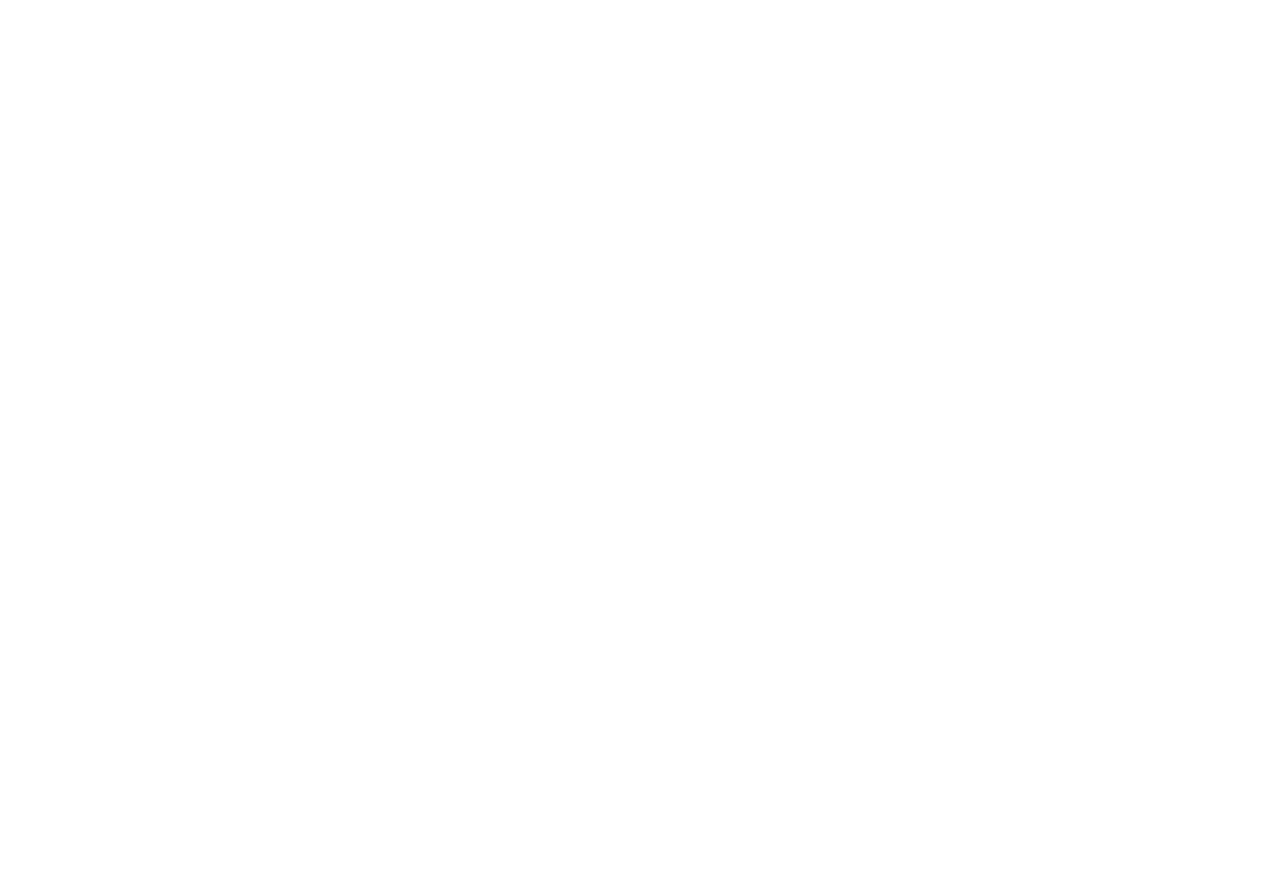
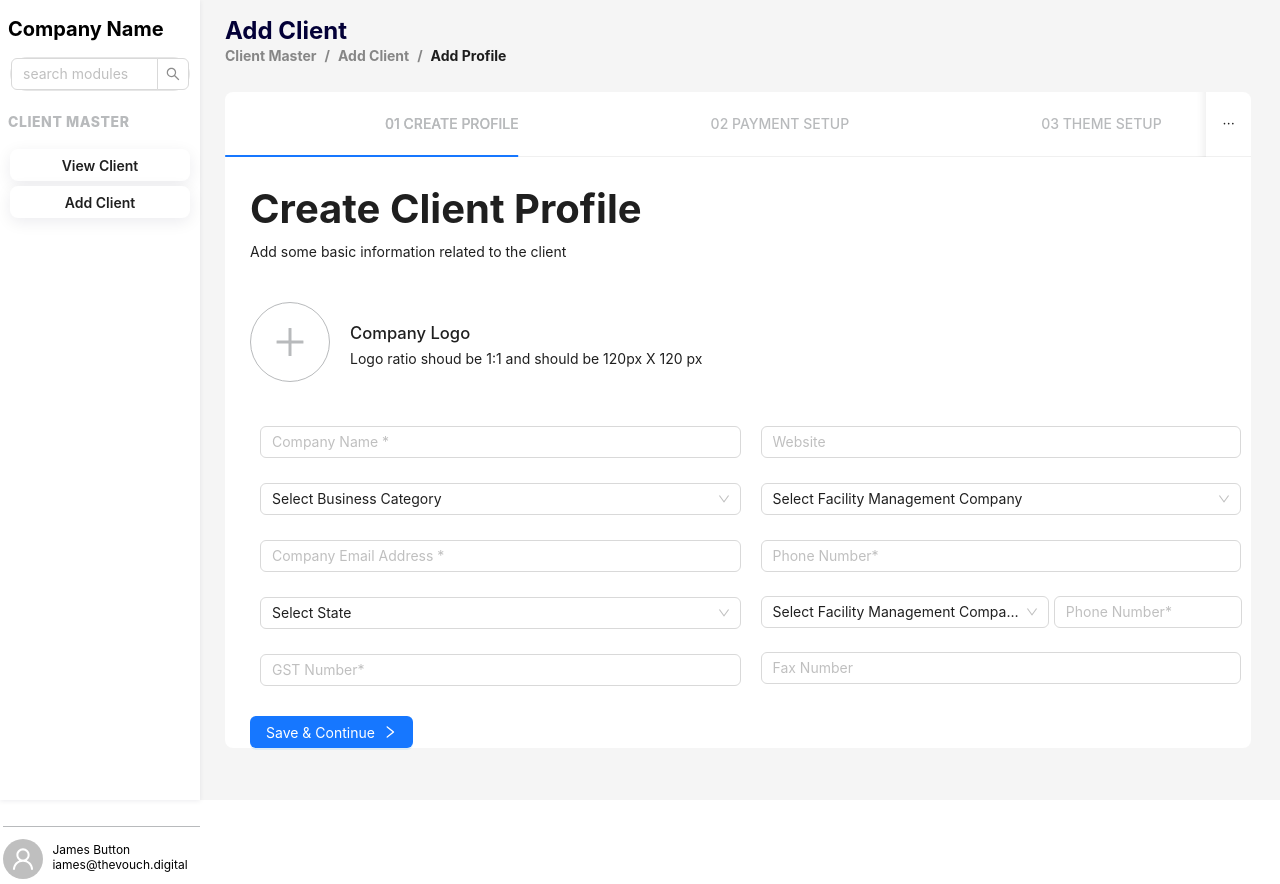
Before and after one commit to ANUSHA2208/Vouch, a React (Create React App) app: page /add-client in a window 1280 px wide. Before the commit this address had no page. Before the commit the page ends 800 px from the top, so only its background shows below. Built offline with nearby package versions, Linux system fonts and the light colour scheme.

Commit message:
first resp and third

```diff
--- a/src/Routers/Router.jsx
+++ b/src/Routers/Router.jsx
@@ -2,6 +2,7 @@
 import {BrowserRouter,Routes,Route} from "react-router-dom";
 import { Clientlist } from '../pages/Clientlist';
 import { Login } from '../pages/Login';
+import {AddClient} from '../pages/AddClient'
 
 const Router = () => {
   return (
@@ -10,6 +11,7 @@
             <Routes>
                 <Route path='/' element={<Login/>} />
                 <Route path='/client-list' element={<Clientlist/>}/>
+                <Route path='/add-client' element={<AddClient/>}/>
             </Routes>
 
     </div>
--- /dev/null
+++ b/src/components/Add.css
@@ -0,0 +1,19 @@
+.tab
+{
+    font-size: 20px;
+}
+
+.tab-title
+{
+    font-size: 14px;
+    padding-left: 10rem;
+    font-weight: 500;
+    color: #B8BABC;
+}
+
+.logo
+{
+    background-color: #fff;
+    border: 0.1px solid #B8BABC;
+    margin-top: 25px;
+}
--- /dev/null
+++ b/src/components/Add.jsx
@@ -0,0 +1,123 @@
+import React from 'react';
+import { UserOutlined } from '@ant-design/icons';
+import { Avatar } from 'antd';
+import '../components/Add.css'
+import { Layout} from 'antd';
+import { AudioOutlined } from '@ant-design/icons';
+import { Input} from 'antd';
+import { Button} from 'antd';
+import { Breadcrumb } from 'antd';
+import { Link } from 'react-router-dom'
+import { Tabs } from 'antd';
+import { Profile } from './Profile';
+
+
+
+const onChange = (key) => {
+  console.log(key);
+};
+
+const {Sider, Content } = Layout;
+const { Search } = Input;
+const suffix = (
+  <AudioOutlined style={{fontSize: 16,color: '#1890ff', }}/>
+);
+const onSearch = (value) => console.log(value);
+
+const Add = () => (
+  <>
+    <Layout>
+      <Layout className='layout'>
+        <Sider className='sider'>
+         <h1>Company Name</h1>
+         <Search className='search' placeholder="search modules" onSearch={onSearch} style={{ width: 180,}}/>
+         <h3>Client Master</h3>
+         <Link to='/client-list'><Button className='btn1'>View Client</Button></Link><br/>
+         <Link to='/add-client'><Button className='btn2'>Add Client</Button></Link>
+         <div className='profile'>
+         <div className='row'>
+         <div className='col left'>
+         <Avatar size="large" icon={<UserOutlined />} style={{marginTop:12,}}/>
+         </div>
+         <div className='col right'>
+         <p>James Button <br/><span>iames@thevouch.digital</span></p>
+         </div>
+         </div>
+         </div>
+        </Sider>
+
+
+        <Content className='content'>
+          <h1 style={{fontSize:24,marginLeft:25,color:' #030037'}}>Add Client
+          <Breadcrumb>
+          <Breadcrumb.Item>Client Master</Breadcrumb.Item>
+          <Breadcrumb.Item>
+          <Link to='/add-client'>Add Client</Link>
+          </Breadcrumb.Item>
+          <Breadcrumb.Item style={{color:'#B8BABC'}}>Add Profile</Breadcrumb.Item>
+          </Breadcrumb>
+          </h1>
+
+          <div className='body'>
+            <div className='header'>
+            <Tabs className='tab'
+            defaultActiveKey="1" onChange={onChange} items={[
+      {
+        label: <Link to='/add-client'><h1 className='tab-title'>01 CREATE PROFILE</h1></Link>,
+        key: '1',
+        children:
+
+        <div style={{marginTop:5,marginLeft:25}}>
+        <h1 style={{display:'inline'}}>Create Client Profile</h1>
+        <p style={{paddingTop:0,marginTop:0,fontSize:14}}>Add some basic information related to the client</p>
+        <Profile/>
+        </div>
+
+
+
+
+
+
+
+
+
+
+
+
+
+
+
+,
+      },
+      {
+        label: <Link to='#'><h1 className='tab-title'>02 PAYMENT SETUP</h1></Link>,
+        key: '2',
+        children: `Content of Tab Pane 2`,
+      },
+      {
+        label: <Link to="#"><h1 className='tab-title'>03 THEME SETUP</h1></Link>,
+        key: '3',
+        children: `Content of Tab Pane 3`,
+      },
+      {
+        label: <Link to="#"><h1 className="tab-title">04 MODULES SETUP</h1></Link>,
+        key: '4',
+        children: `Content of Tab Pane 4`,
+      },
+    ]}
+  />
+            </div>
+          </div>
+
+
+
+        </Content>
+
+      </Layout>
+    </Layout>
+
+
+  </>
+);
+
+export default Add;
--- a/src/components/App.jsx
+++ b/src/components/App.jsx
@@ -7,6 +7,7 @@
 import {BiBlock} from 'react-icons/bi'
 import {RiDeleteBinLine} from 'react-icons/ri'
 import '../components/App.css'
+import { Link } from 'react-router-dom'
 
 
 const data = [
@@ -359,7 +360,7 @@
          <Search className='search' placeholder="search modules" onSearch={onSearch} style={{ width: 180,}}/>
          <h3>Client Master</h3>
          <Button className='btn1'>View Client</Button><br/>
-         <Button className='btn2'>Add Client</Button>
+         <Link to='/add-client'><Button className='btn2'>Add Client</Button></Link>
          <div className='profile'>
          <div className='row'>
          <div className='col left'>
--- /dev/null
+++ b/src/components/Profile.css
@@ -0,0 +1,25 @@
+.form-left {
+    float: left;
+    width: 50%;
+    padding: 10px;
+    height: 300px;
+  }
+
+  .profile-form:after {
+    content: "";
+    display: table;
+    clear: both;
+  }
+
+
+  .col1 {
+    float: left;
+    width: 60%;
+  }
+
+
+  .row1:after {
+    content: "";
+    display: table;
+    clear: both;
+  }
--- /dev/null
+++ b/src/components/Profile.jsx
@@ -0,0 +1,152 @@
+import React from 'react'
+import { useState } from 'react';
+import { AiOutlinePlus } from 'react-icons/ai';
+import { Input,Form} from 'antd';
+import { Avatar,Button,Space } from 'antd';
+import { PoweroffOutlined } from '@ant-design/icons';
+import '../components/Profile.css'
+import {RightOutlined} from '@ant-design/icons'
+import {Select} from 'antd';
+const { Option } = Select;
+const options = [
+    {
+      value: 'zhejiang',
+      label: 'Zhejiang',
+    }]
+
+export const Profile = () => {
+    const [loadings, setLoadings] = useState([]);
+  const enterLoading = (index) => {
+    setLoadings((prevLoadings) => {
+      const newLoadings = [...prevLoadings];
+      newLoadings[index] = true;
+      return newLoadings;
+    });
+    setTimeout(() => {
+      setLoadings((prevLoadings) => {
+        const newLoadings = [...prevLoadings];
+        newLoadings[index] = false;
+        return newLoadings;
+      });
+    }, 1000);
+}
+  return (
+    <div>
+         <div style={{display:'flex'}}>
+        <Avatar className="logo" size={{ xs: 24, sm: 32, md: 40, lg: 64, xl: 80, xxl: 100 }} icon={<AiOutlinePlus style={{color:'#B8BABC'}}/>}/>
+        <div style={{marginLeft:20,marginTop:40}}>
+        <h5  style={{display:'inline',fontWeight:500}}>Company Logo</h5>
+        <p  style={{paddingTop:0,marginTop:0,fontSize:14}}>Logo ratio shoud be 1:1 and should be 120px X 120 px</p>
+        </div>
+        </div><br/>
+
+        <div className='profile-form'>
+        <div className='form-left'>
+
+        <Form.Item
+        name="cname"
+        rules={[
+          {
+            required: true,
+            message: 'Please input your company name!',
+          },
+        ]}>
+        <Input placeholder='Company Name *'/>
+        </Form.Item>
+
+        <Select style={{ width: '100%',marginBottom:25}} defaultValue="Select Business Category">
+        <Option value="1">Xyz</Option>
+        <Option value="2">Xyz</Option>
+        </Select>
+
+
+        <Form.Item
+        name="cemail"
+        rules={[
+          {
+            required: true,
+            message: 'Please input your company email!',
+          },
+        ]}>
+        <Input placeholder='Company Email Address *'/>
+        </Form.Item>
+
+        <Select style={{ width: '100%',marginBottom:25 }} defaultValue="Select State">
+        <Option value="1">Xyz</Option>
+        <Option value="2">Xyz</Option>
+        </Select>
+
+        <Form.Item
+        name="gstno"
+        rules={[
+          {
+            required: true,
+            message: 'Please input your GST Number!',
+          },
+        ]}>
+        <Input placeholder='GST Number*'/>
+        </Form.Item>
+        </div>
+
+
+
+        <div className='form-left'>
+        <Form.Item
+        name="web">
+        <Input placeholder='Website'/>
+        </Form.Item>
+
+
+        <Select style={{ width: '100%',marginBottom:25}} defaultValue="Select Facility Management Company">
+        <Option value="1">Xyz</Option>
+        <Option value="2">Xyz</Option>
+        </Select>
+
+
+        <Form.Item
+        name="phnno"
+        rules={[
+          {
+            required: true,
+            message: 'Please input your Phone Number!',
+          },
+        ]}>
+        <Input placeholder='Phone Number*'/>
+        </Form.Item>
+
+        <div className='row1'>
+        <Select className='col1' defaultValue="Select Facility Management Company">
+        <Option value="1">Xyz</Option>
+        <Option value="2">Xyz</Option>
+        </Select>
+        <Form.Item
+        name="phno"
+        rules={[
+          {
+            required: true,
+            message: 'Please input your Phone Number!',
+          },
+        ]}>
+        <Input placeholder='Phone Number*' className='col1' style={{marginLeft:5,width:'98%'}}/>
+        </Form.Item>
+        </div>
+
+        <Form.Item
+        name="fax">
+        <Input placeholder='Fax Number'/>
+        </Form.Item>
+
+
+
+        </div>
+        <Button
+          type="primary"
+          loading={loadings[1]}
+          onClick={() => enterLoading(1)}
+        >
+          Save & Continue <RightOutlined />
+        </Button>
+        </div>
+    </div>
+  )
+}
--- /dev/null
+++ b/src/pages/AddClient.jsx
@@ -0,0 +1,13 @@
+import React from 'react'
+import Add from '../components/Add'
+
+export const AddClient = () => {
+  return (
+    <div>
+        <Add/>
+    </div>
+
+  )
+}
+
+export default AddClient;
--- a/src/pages/Login.jsx
+++ b/src/pages/Login.jsx
@@ -6,8 +6,8 @@
 import {RiLockPasswordLine} from 'react-icons/ri'
 import { Input } from 'antd';
 import { Space } from 'antd';
-import {box} from '../assets/Group 2.png';
-import { Link, useNavigate } from 'react-router-dom'
+import box from '../assets/Group 2.png';
+import { Link } from 'react-router-dom'
 
 
 
@@ -59,8 +59,10 @@
  <div class="row">
   <div class="leftcolumn">
     <div class="card">
-        <h2 className='h2'>Welcome<br/><span className='txt'>Enter your Username and Password</span></h2>
-
+    <div className='welcom'>
+        <h2 className='h2'>Welcome
+        <p className='txt'>Enter your Username and Password</p></h2>
+       </div>
         <div className='form'>
           <div>
           <Input className='input' placeholder="Username" value={username} onChange = {handleUsername} type="text" prefix={<FaRegUser />} />
@@ -79,8 +81,9 @@
         </div>
 
 
-        <div className='terms'>
-            <p className='terms-txt'>Terms of Use &nbsp; Privacy Policy <br/>© Punctualiti 2022. All rights reserved</p>
+        <div className='terms' >
+            <p style={{marginLeft:25}} className='terms-txt'>Terms of Use &nbsp; Privacy Policy</p>
+            <p className='terms-txt1' style={{marginLeft:22}}>© Punctualiti 2022. All rights reserved</p>
         </div>
 
 
@@ -89,7 +92,7 @@
   <div class="rightcolumn">
      <div class="card-1">
      <div className='box'>
-     <img src='box'></img>
+     <img src={box}/>
         </div>
         <div className='desc'>
        <h2>360° Solution for Asset Management</h2>
```
Also changed, not shown: src/pages/Login.css (+128 -40 lines).
